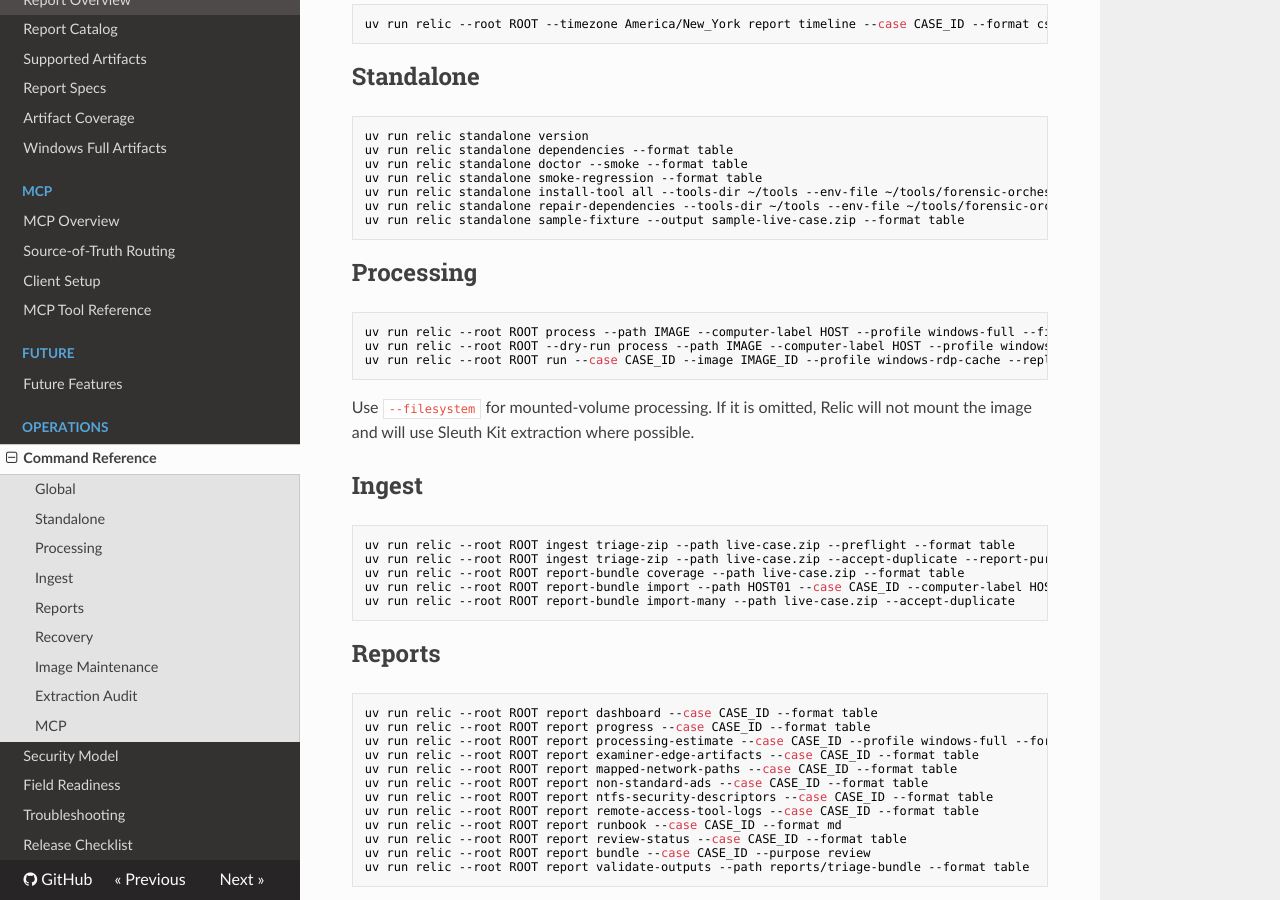
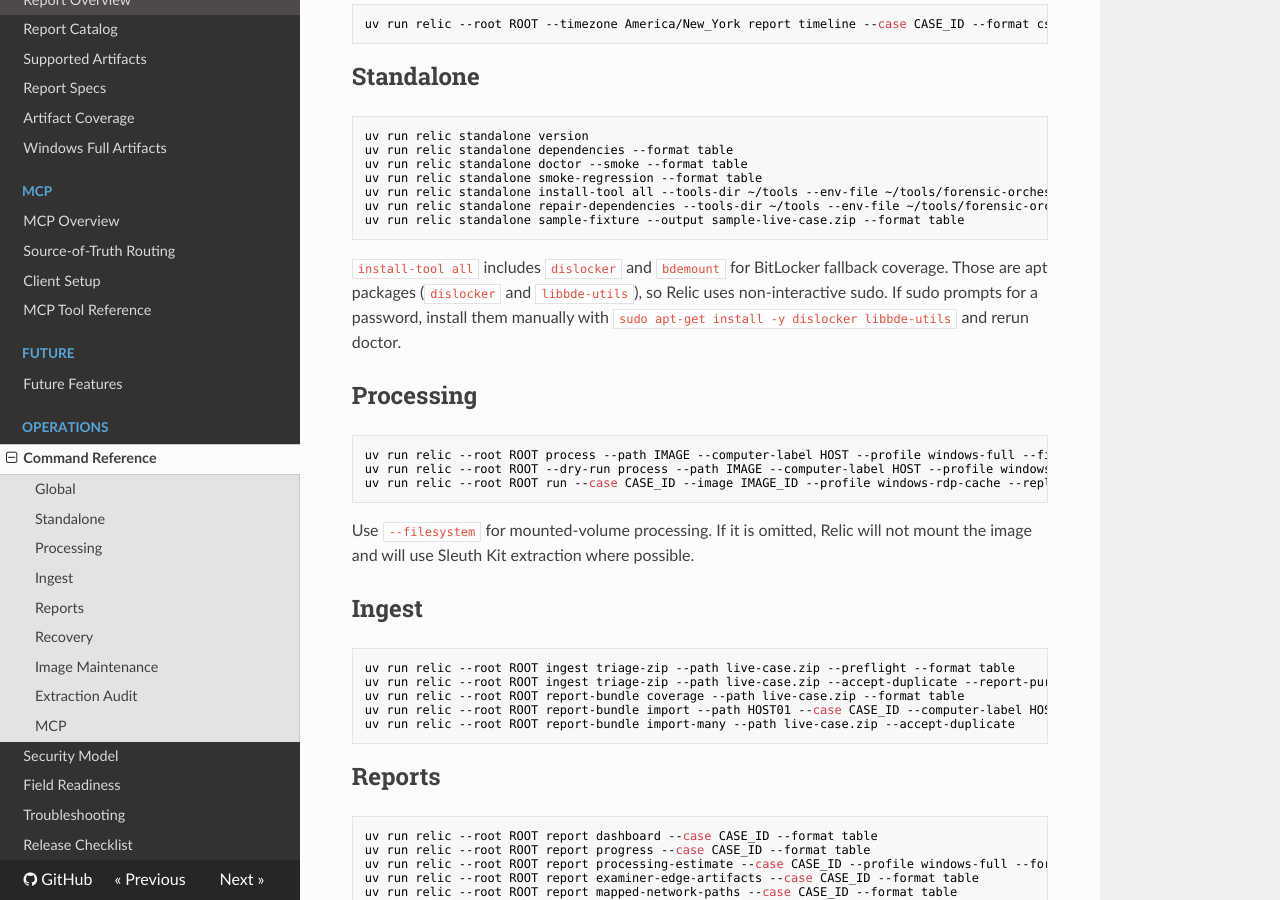
Before and after one commit to leewhitfield/perceptor, an MkDocs documentation site: the page built from docs/reference/commands.md, in a window 1280 px wide and 900 px high, scrolled down 389 px. Built offline with MkDocs 1.6.1, drawn with Linux system fonts in a browser that asks for light colours; nearby versions of some CDN libraries.

Commit message:
Document BitLocker fallback sudo install behavior

````diff
--- a/docs/reference/commands.md
+++ b/docs/reference/commands.md
@@ -26,6 +26,11 @@
 uv run relic standalone repair-dependencies --tools-dir ~/tools --env-file ~/tools/forensic-orchestrator.env
 uv run relic standalone sample-fixture --output sample-live-case.zip --format table
 ```
+
+`install-tool all` includes `dislocker` and `bdemount` for BitLocker fallback
+coverage. Those are apt packages (`dislocker` and `libbde-utils`), so Relic
+uses non-interactive sudo. If sudo prompts for a password, install them manually
+with `sudo apt-get install -y dislocker libbde-utils` and rerun doctor.
 
 ## Processing
 
````
Also changed, not shown: docs/user-manual.md (+4 -0 lines).
